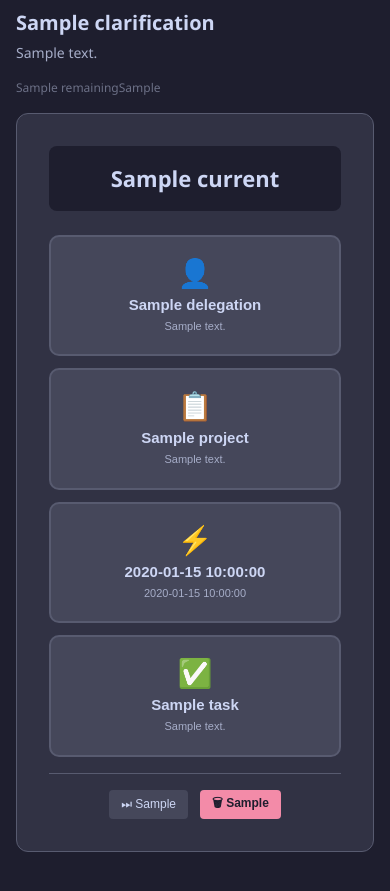
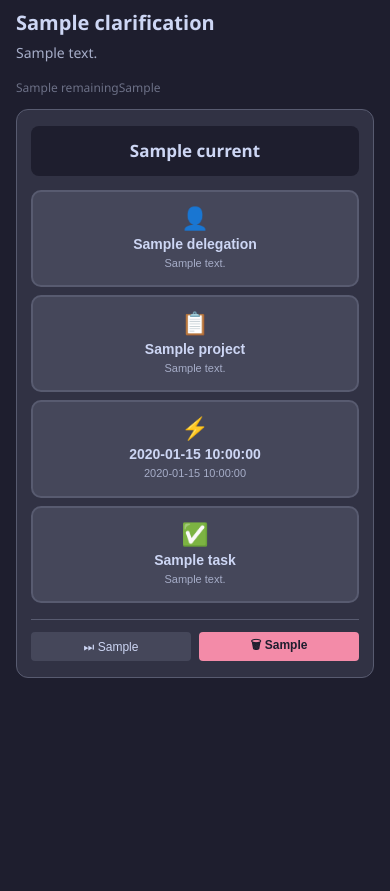
Before and after one commit to teppei19980914/Defrago, a Python web app: template src/study_python/gtd/web/templates/clarification.html in a window 390 px wide. Shown: the part 50-941 px from the top of the page. Run offline with Jinja, Linux system fonts and the light colour scheme; the template is opened without the code that fills it: most values are stand-ins (such as "Sample title", 1, 10 or a date in 2020).

Commit message:
fix: Phase A UI修正 (レスポンシブ・レガシー除去・ログイン簡素化)
- #3 ログイン画面から philosophy-card を削除 (思いはヘルプ画面で参照可)
- #11 実行画面の死んだ「重/緊」スコアバッジ除去
  (task.importance/urgency はモデル未定義で常に非表示だったため)
- #5 ハンバーガーメニュー: サイドバー幅 240→280px,
  app-title に white-space: nowrap を付与して見切れ解消
- #2 iOS オートズーム対策: モバイルで input/select font-size を 16px に
  固定し、-webkit-text-size-adjust: 100% で向き変更時の拡大を抑止
- #9/#10 明確化画面: @media (max-width: 768px) で padding/button サイズ
  を縮小、スキップ・削除ボタンを flex-wrap 対応

全176テスト pass。

Co-Authored-By: Claude Opus 4.6 (1M context) <noreply@anthropic.com>

```diff
--- a/src/study_python/gtd/web/static/css/style.css
+++ b/src/study_python/gtd/web/static/css/style.css
@@ -38,18 +38,22 @@ a { color: var(--accent-blue); text-decoration: none; }
 /* Layout */
 .app-layout { display: grid; grid-template-columns: 1fr; height: 100vh; width: 100vw; }
 .sidebar {
-    position: fixed; left: -260px; top: 0; bottom: 0; width: 240px; z-index: 50;
+    position: fixed; left: -300px; top: 0; bottom: 0; width: 280px; z-index: 50;
     background: var(--bg-secondary); border-right: 1px solid var(--border);
-    display: flex; flex-direction: column; padding: 16px 12px;
+    display: flex; flex-direction: column; padding: 16px 16px;
     transition: left 0.2s ease;
+    box-sizing: border-box;
 }
 .sidebar.open { left: 0; }
 .sidebar-overlay {
     display: none; position: fixed; inset: 0; z-index: 40; background: rgba(0,0,0,0.4);
 }
 .sidebar.open ~ .sidebar-overlay { display: block; }
-.sidebar-header { margin-bottom: 24px; }
-.app-title { font-size: 20px; font-weight: bold; color: var(--accent-blue); padding: 0 8px; }
+.sidebar-header { margin-bottom: 24px; padding: 0 4px; }
+.app-title {
+    font-size: 22px; font-weight: bold; color: var(--accent-blue);
+    white-space: nowrap; overflow: visible; line-height: 1.2;
+}
 .nav-links { flex: 1; display: flex; flex-direction: column; gap: 4px; }
 .nav-btn {
     display: block; padding: 10px 12px; border-radius: 8px;
@@ -268,7 +272,6 @@ a { color: var(--accent-blue); text-decoration: none; }
 .tag-do_now { background: var(--accent-red); }
 .tag-task { background: var(--accent-blue); }
 .project-badge { color: var(--accent-blue); font-size: 11px; font-weight: bold; }
-.score-badge { color: var(--text-muted); font-size: 11px; }
 
 /* Project groups */
 .project-group-header {
@@ -629,7 +632,64 @@ a { color: var(--accent-blue); text-decoration: none; }
 @media (max-width: 768px) {
     .page-container { padding: 16px; padding-top: 8px; }
     .stats-grid { grid-template-columns: repeat(2, 1fr); }
-    .clarification-buttons { grid-template-columns: 1fr; }
+    .clarification-buttons { grid-template-columns: 1fr; gap: 8px; }
     .quick-classify-row { gap: 6px; }
     .quick-tag-btn { padding: 6px 10px; font-size: 12px; }
+
+    /* iOS は font-size < 16px の入力でオートズームするため、
+       16px 以上にして画面倍率の固定を防ぐ (#2) */
+    .text-input,
+    .select-input,
+    .select-sm,
+    input[type="text"],
+    input[type="password"],
+    input[type="email"],
+    input[type="number"],
+    input[type="search"],
+    textarea,
+    select {
+        font-size: 16px;
+    }
+
+    /* 明確化画面: 縦に収まりやすいようにカード内余白と
+       ボタンサイズを縮小 (#9, #10) */
+    .clarification-card {
+        padding: 16px 14px;
+        margin-top: 8px;
+    }
+    .clarification-title {
+        font-size: 17px;
+        padding: 12px;
+        margin-bottom: 14px;
+    }
+    .classify-btn {
+        padding: 14px 10px;
+        gap: 4px;
+    }
+    .classify-icon { font-size: 22px; }
+    .classify-label { font-size: 14px; }
+    .classify-desc { font-size: 11px; }
+    .clarification-secondary {
+        padding-top: 12px;
+        gap: 8px;
+        flex-wrap: wrap;
+    }
+    .clarification-secondary .btn-sm {
+        flex: 1;
+        min-width: 0;
+    }
+
+    /* ハンバーガーメニュー: 狭い画面ではサイドバーが画面の85%を
+       超えないように調整しつつ、Defrago テキスト見切れ防止 (#5) */
+    .sidebar {
+        width: min(280px, 85vw);
+        left: calc(-1 * min(300px, 90vw));
+    }
+    .app-title { font-size: 20px; }
 }
+
+/* iOS Safari 等で画面の向き切替時にフォントが拡大される現象を抑止 */
+html {
+    -webkit-text-size-adjust: 100%;
+    text-size-adjust: 100%;
+}
--- a/src/study_python/gtd/web/static/labels.json
+++ b/src/study_python/gtd/web/static/labels.json
@@ -111,8 +111,6 @@
       "in_progress": "実施中",
       "done": "完了"
     },
-    "score_importance_short": "重",
-    "score_urgency_short": "緊",
     "empty_message": "実行するタスクはありません",
     "empty_link": "→ 新しく書き出す"
   },
--- a/src/study_python/gtd/web/templates/base.html
+++ b/src/study_python/gtd/web/templates/base.html
@@ -4,7 +4,7 @@
     <meta charset="UTF-8">
     <meta name="viewport" content="width=device-width, initial-scale=1.0">
     <title>{{ labels.app.name }} GTD</title>
-    <link rel="stylesheet" href="/static/css/style.css?v=20260407">
+    <link rel="stylesheet" href="/static/css/style.css?v=20260408">
     <script src="/static/js/htmx.min.js?v=20260326"></script>
 </head>
 <body hx-boost="true">
--- a/src/study_python/gtd/web/templates/partials/task_list.html
+++ b/src/study_python/gtd/web/templates/partials/task_list.html
@@ -29,9 +29,6 @@
         <button type="submit" class="btn-order">▼</button>
     </form>
     {% endif %}
-    {% if task.importance is not none and task.urgency is not none %}
-    <span class="score-badge">{{ labels.execution.score_importance_short }}{{ task.importance }} {{ labels.execution.score_urgency_short }}{{ task.urgency }}</span>
-    {% endif %}
     {% if task.id in statuses_map %}
     <form hx-post="/execution/{{ task.id }}/status" hx-target="#task-list" hx-swap="innerHTML" style="display:inline">
         <input type="hidden" name="tag_filter" value="{{ tag_filter }}">
```
Also changed, not shown: src/study_python/gtd/web/templates/login.html (+2 -27 lines).
